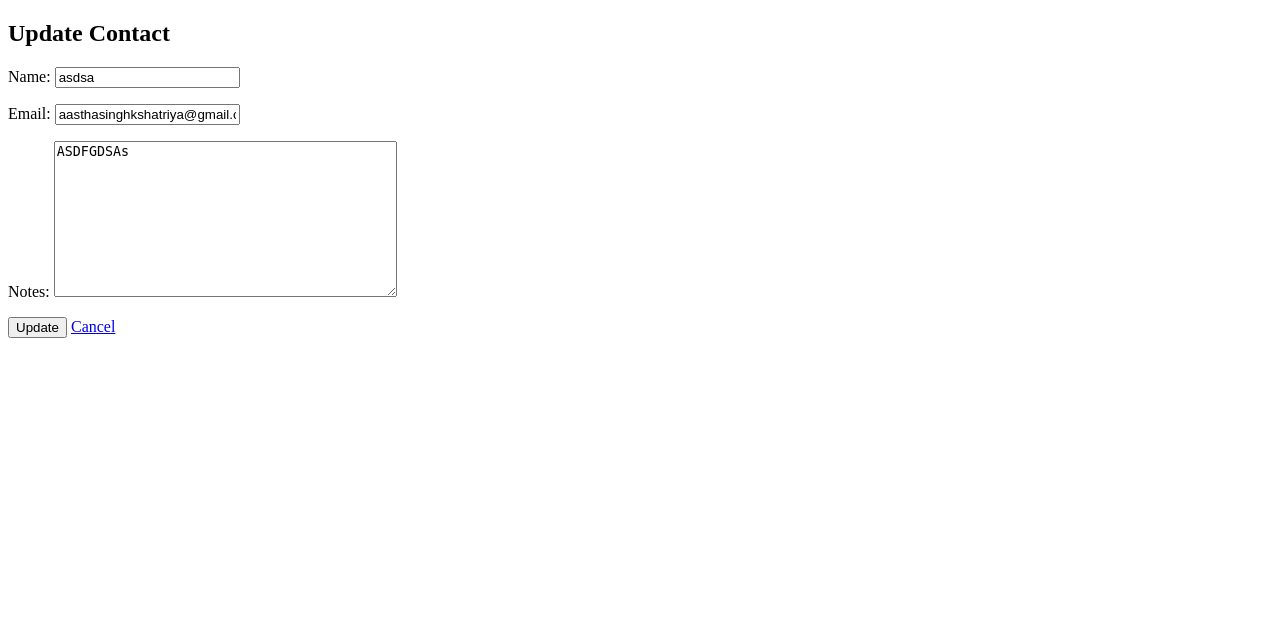
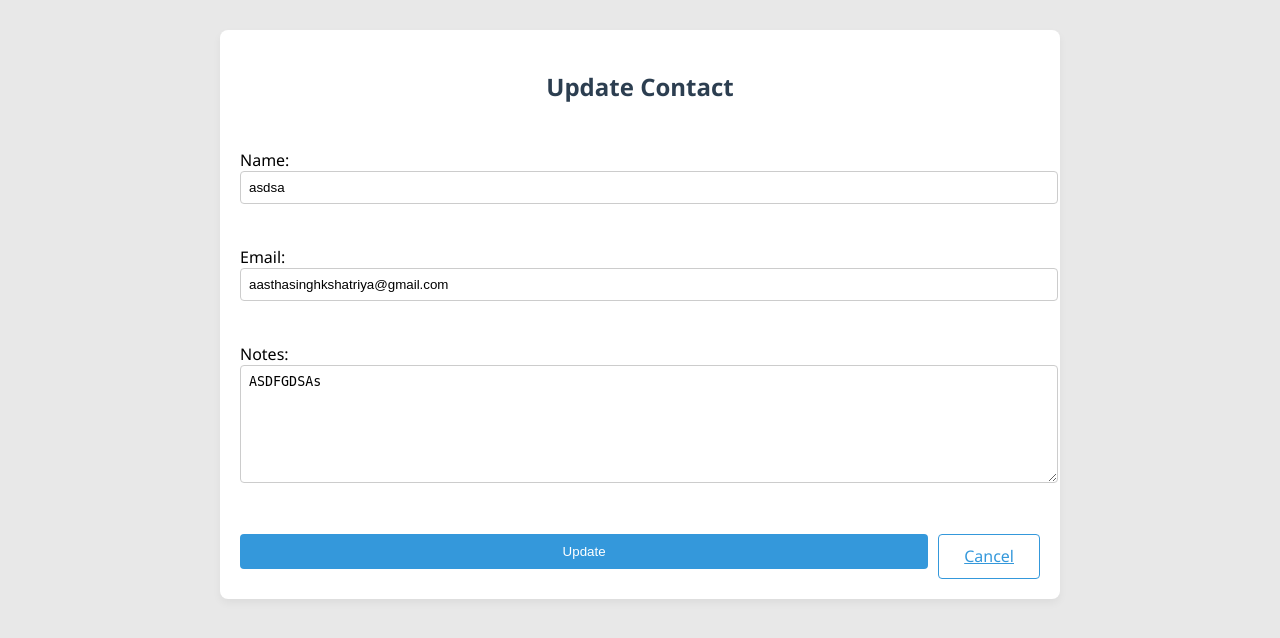
Before and after one commit to Aasthasingh29/Aastha_Singh, a Django app: page /4/update in a window 1280 px wide. Shown: the top 638 px of the page. Run offline with Django 5.2, Linux system fonts and the light colour scheme; data comes from the database, SQL or seed files in the repository.

Commit message:
updating update_view

```diff
--- /dev/null
+++ b/aastha_singh/Contacts/static/update_view.css
@@ -0,0 +1,140 @@
+
+body {
+    font-family: 'Segoe UI', Tahoma, Geneva, Verdana, sans-serif;
+    margin: 0;
+    padding: 0;
+    background: #e8e8e8;
+}
+
+.create_contact {
+    max-width: 800px;
+    margin: 30px auto;
+    padding: 20px;
+    background: #fff;
+    box-shadow: 0 4px 8px rgba(0, 0, 0, 0.05);
+    border-radius: 8px;
+    font-family: 'Segoe UI', Tahoma, Geneva, Verdana, sans-serif;
+}
+
+.create_contact h2 {
+    color: #3498db;
+    text-align: center;
+    margin-bottom: 30px;
+}
+
+.create_contact form {
+    display: flex;
+    flex-direction: column;
+}
+
+.create_contact label,
+.create_contact input,
+.create_contact textarea {
+    margin-bottom: 10px;
+    width: 100%;
+}
+
+.create_contact input[type="text"],
+.create_contact input[type="email"],
+.create_contact textarea {
+    border: 1px solid #ccc;
+    border-radius: 4px;
+    padding: 8px;
+}
+
+.create_contact textarea {
+    height: 100px;
+}
+
+.form-actions {
+    display: flex;
+    justify-content: flex-start;
+    margin-top: 20px;
+}
+
+.btn {
+    padding: 10px 25px;
+    border: none;
+    border-radius: 4px;
+    cursor: pointer;
+    transition: background-color 0.3s ease, transform 0.3s ease;
+}
+
+.btn-primary {
+    background-color: #3498db;
+    color: white;
+    margin-right: 10px;
+}
+
+.btn-secondary {
+    background-color: #ccc;
+    color: #333;
+}
+
+.btn:hover {
+    transform: translateY(-2px);
+}
+
+.btn-primary:hover {
+    background-color: #2874a6;
+}
+
+.btn-secondary:hover {
+    background-color: #b2b2b2;
+}
+
+.clickable-row {
+    cursor: pointer;
+}
+
+.clickable-row:hover {
+    background-color: #f5f5f5;
+}
+
+form {
+    display: contents;
+}
+
+form button {
+    cursor: pointer;
+}
+.create_contact h2 {
+    color: #2c3e50;
+}
+
+.btn-primary {
+    background-color: #3498db;
+    color: white;
+}
+
+.btn-secondary {
+    background-color: #ffffff;
+    color: #3498db;
+    border: 1px solid #3498db;
+}
+
+.btn-secondary:hover {
+    background-color: #f2f2f2;
+}
+
+.btn-primary:hover {
+    background-color: #2874a6;
+}
+
+.form-actions {
+    display: flex;
+    justify-content: space-between;
+}
+
+@media (max-width: 768px) {
+    .form-actions {
+        flex-direction: column;
+    }
+    .btn {
+        width: 100%;
+        margin-bottom: 10px;
+    }
+    .btn-primary {
+        margin-right: 0;
+    }
+}
--- a/aastha_singh/Contacts/templates/update_view.html
+++ b/aastha_singh/Contacts/templates/update_view.html
@@ -6,7 +6,7 @@
     <meta charset="UTF-8">
     <meta name="viewport" content="width=device-width, initial-scale=1.0">
     <title>Update Contact</title>
-    <link rel="stylesheet" href="{% static 'update.css' %}">
+    <link rel="stylesheet" href="{% static 'update_view.css' %}">
 </head>
 <body>
     <div class="create_contact">
```
Also changed, not shown: aastha_singh/Contacts/static/update.css (deleted).
